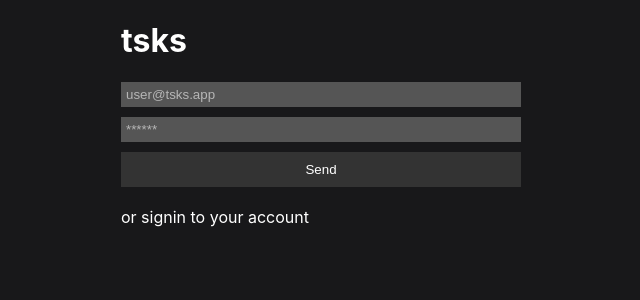
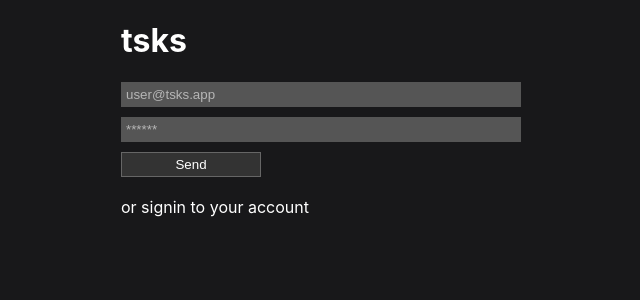
Before and after one commit to luanrv00/tsks, a Next.js app: page /signup in a window 1280 px wide. Shown: the top 300 px of the page, without its empty margins (7-647 px from the left). Built offline with nearby package versions, Linux system fonts and the light colour scheme; no server answers.

Commit message:
feat: updates buttons style

```diff
--- a/components/button/index.module.css
+++ b/components/button/index.module.css
@@ -3,12 +3,17 @@
   background-color: #333;
   color: #fff;
   cursor: pointer;
+  border: 1px solid var(--hover-color);
 }
 
 .button {
-  padding: 10px;
+  height: 25px;
+  width: 140px;
 }
 
 .smallButton {
-  padding: 5px;
+  height: 15px;
+  width: 60px;
+  font-size: 12px;
+  line-height: .5;
 }
```
